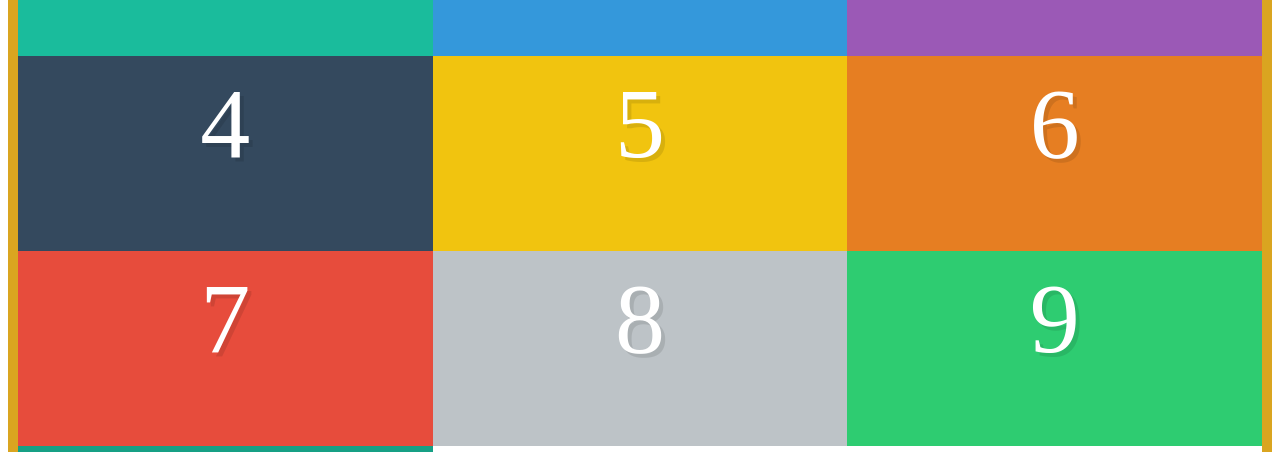
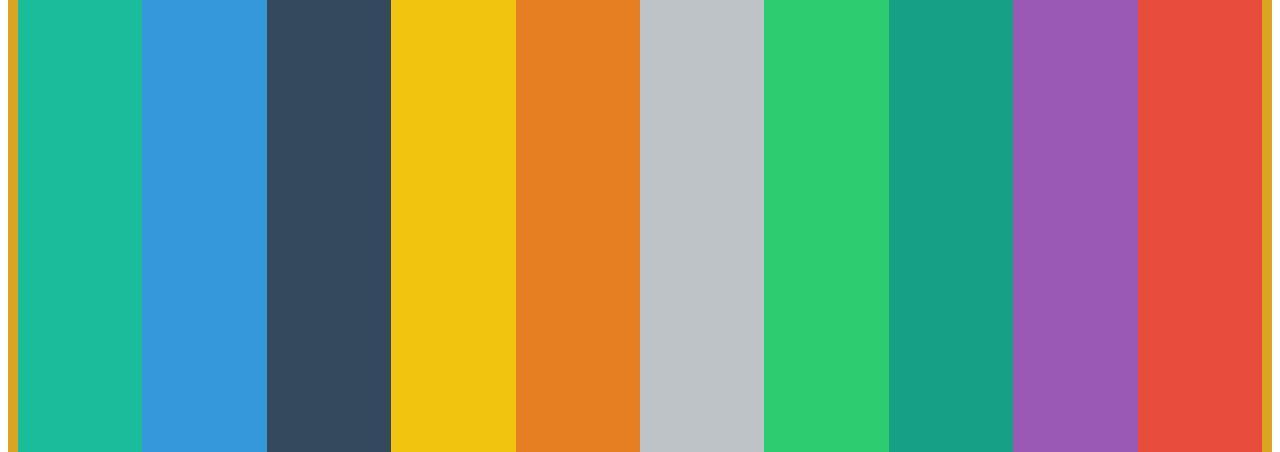
Before and after one commit to CookiesDesign/Flexbox, a plain HTML site: page index.html in a window 1280 px wide. Shown: the part 157-609 px from the top of the page. Drawn offline with Linux system fonts and the light colour scheme.

Commit message:
FlexBox Ordering

```diff
--- a/css/style.css
+++ b/css/style.css
@@ -31,9 +31,24 @@
     min-height: 100vh;
     /*flex-direction: row;*/
     flex-wrap: wrap;
-
 }
 
 .box {
     width: 33.3333333%;
 }
+
+.container {
+    display:flex;
+}
+
+.box {
+    flex:1;
+}
+
+.box3 {
+    order:1;
+}
+
+.box7 {
+    order:2;
+}
```
